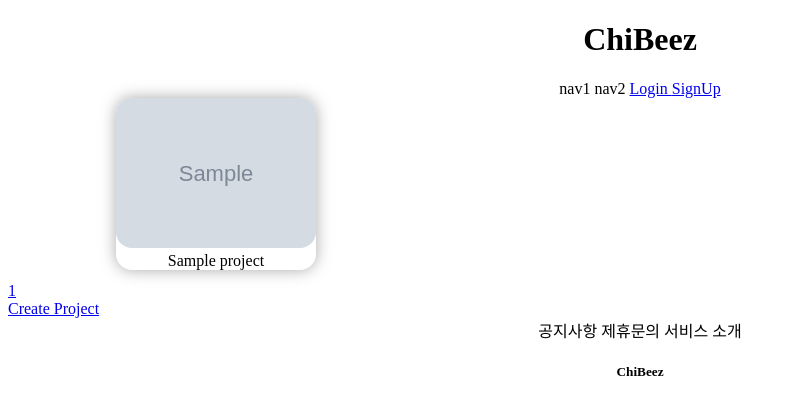
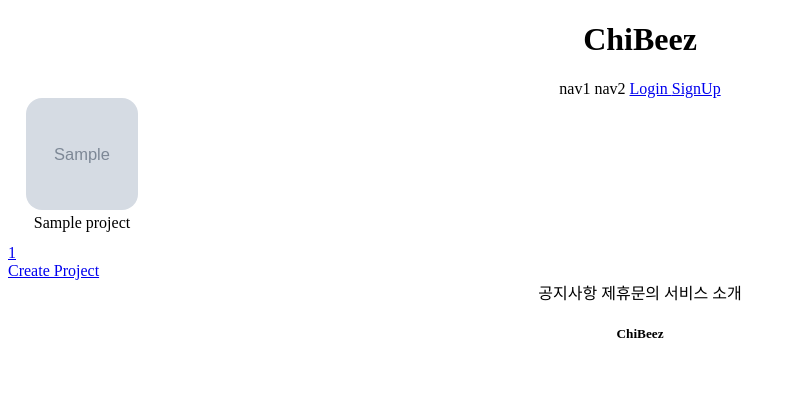
Before and after one commit to SEOJINHWAN/gis_1ban_2, a Django app: template projectapp/templates/projectapp/list.html in a window 1280 px wide. Shown: the top 415 px of the page, without its empty margins (0-796 px from the left). Run offline with Django 3.2, Linux system fonts and the light colour scheme; the template is opened without the code that fills it: most values are stand-ins (such as "Sample title", 1, 10 or a date in 2020); grey boxes marked "Sample" are stand-in pictures; some libraries are stand-ins or nearby versions.

Commit message:
8/18 1ban class commit 3

```diff
--- a/projectapp/templates/projectapp/list.html
+++ b/projectapp/templates/projectapp/list.html
@@ -10,18 +10,17 @@
             margin: 0 auto;
         }
         .container div {
-              width: 45%;
-                max-width: 200px;
               display: flex;
               justify-content: center;
               align-items: center;
               border-radius: 1rem;
                 flex-direction: column;
-                box-shadow: 0 0 1rem darkgray;
     }
 
         div img {
-            width: 100%;
+            width: 7rem;
+            height: 7rem;
+            object-fit: cover;
             border-radius: 1rem;
         }
     </style>
@@ -44,7 +43,7 @@
 
     {% include 'snippets/pagination.html'  %}
 
-        </a>
+    <div class="text-center my-5">
         <a href="{% url 'projectapp:create' %}"
            class="btn btn-outline-dark rounded-pill px-5">
            Create Project
--- a/templates/header.html
+++ b/templates/header.html
@@ -12,12 +12,12 @@
         {% if not user.is_authenticated %}
         <span>
             <a href="{% url 'accountapp:login' %}">
-                Login
+               Login
             </a>
         </span>
         <span>
             <a href="{% url 'accountapp:create' %}">
-                SignUp
+               SignUp
             </a>
         </span>
         {% else %}
```
